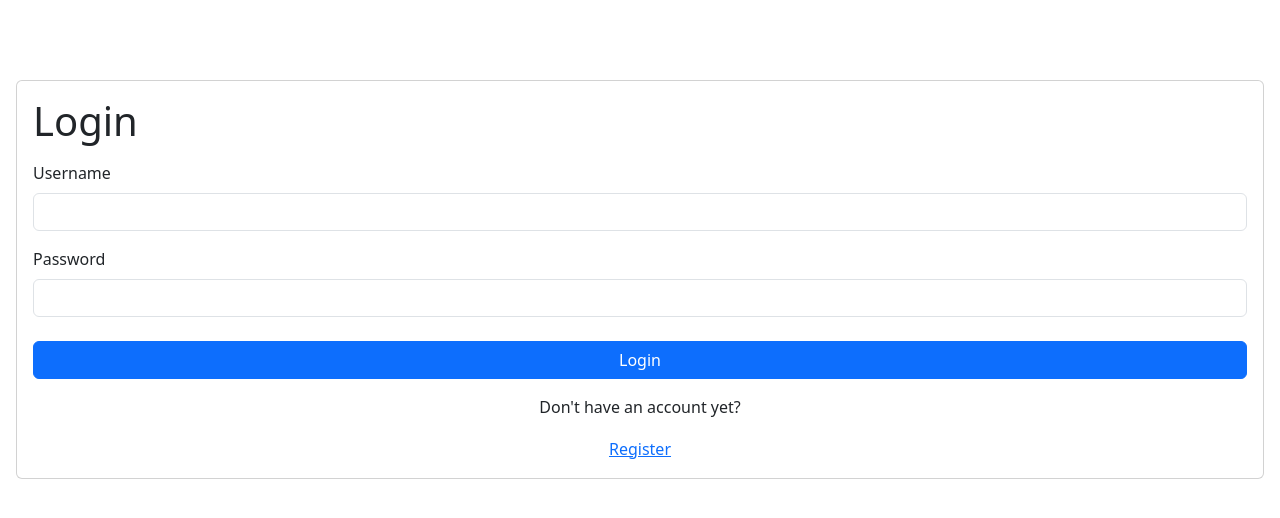
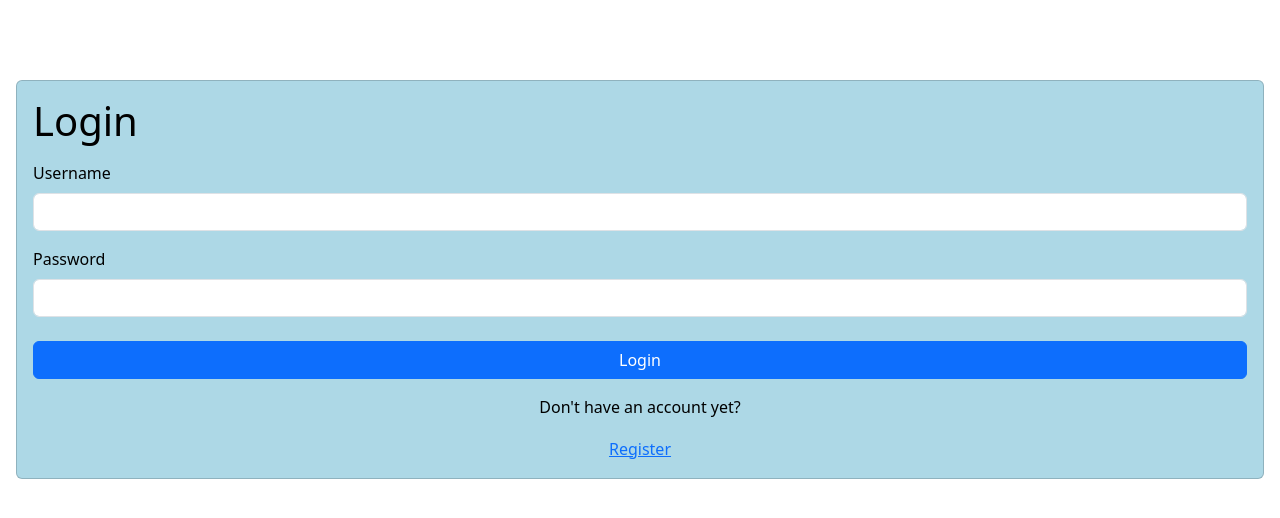
Before and after one commit to mphiwa/event-planner, a React (Vite) app: page /login in a window 1280 px wide. Shown: the top 518 px of the page. Built offline with nearby package versions, Linux system fonts and the light colour scheme.

Commit message:
Add project README with setup and how to use the app instruction

```diff
--- a/src/components/EventCard.jsx
+++ b/src/components/EventCard.jsx
@@ -27,7 +27,7 @@ export default function EventCard({ event }) {
     // use Bootstrap columns so cards align in a grid layout
     <div className="col-12 col-md-6 col-lg-4 mb-4">
       {/* make card take full height so all cards align evenly */}
-      <Card className="h-100">
+      <Card className="h-100 indCard">
         <Card.Body>
           <Card.Title>{event.name}</Card.Title>
           {/* show event details */}
--- a/src/index.css
+++ b/src/index.css
@@ -19,6 +19,11 @@
 
 .login-signup-form .field-block {
   margin-bottom: 1rem;
+}
+
+.login-signup-Card {
+  background-color: lightblue;
+  color: black;
 }
 
 .error-message {
@@ -96,6 +101,11 @@
   border-radius: 80px;
 }
 
+.indCard {
+  background-color: rgb(157, 243, 234);
+  color: rgb(0, 0, 0);
+}
+
 .helpPage-card {
   background-color: #1e1e1e;
   color: white;
```
Also changed, not shown: src/components/Header.jsx (deleted), src/components/NavBar.jsx (deleted), src/components/ProtectedRoute.jsx (deleted), 1 other file (tests, documents, lock files or other folders).
